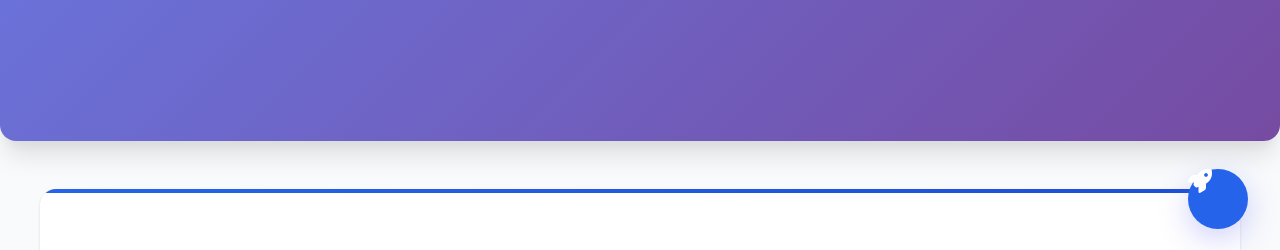
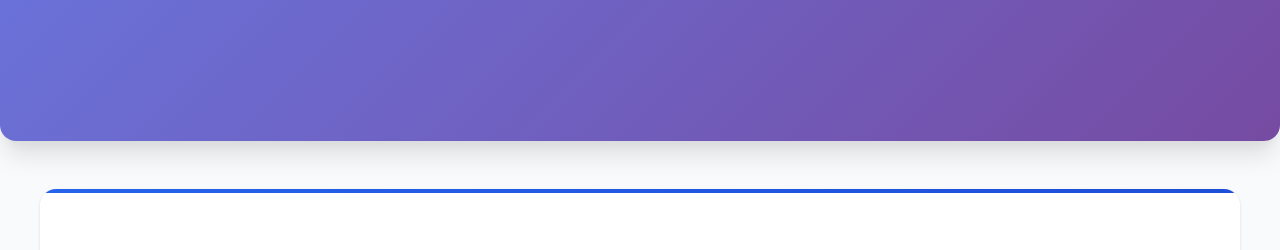
Before and after one commit to sandeshsalunkhegh/smart-recruitment, a plain HTML site: page problems.html in a window 1280 px wide. Shown: the part 539-789 px from the top of the page. Drawn offline with Linux system fonts and the light colour scheme.

Commit message:
Hides the Floating Action Button (FAB)

```diff
--- a/style.css
+++ b/style.css
@@ -1564,7 +1564,7 @@ body.loaded .hero {
     height: 60px;
     background: var(--primary-color);
     border-radius: 50%;
-    display: flex;
+    display: none !important; /* Hidden for now */
     align-items: center;
     justify-content: center;
     color: white;
@@ -1635,6 +1635,7 @@ body.loaded .hero {
         right: 1rem;
         width: 50px;
         height: 50px;
+        display: none !important; /* Hidden for now */
     }
 }
 
```
